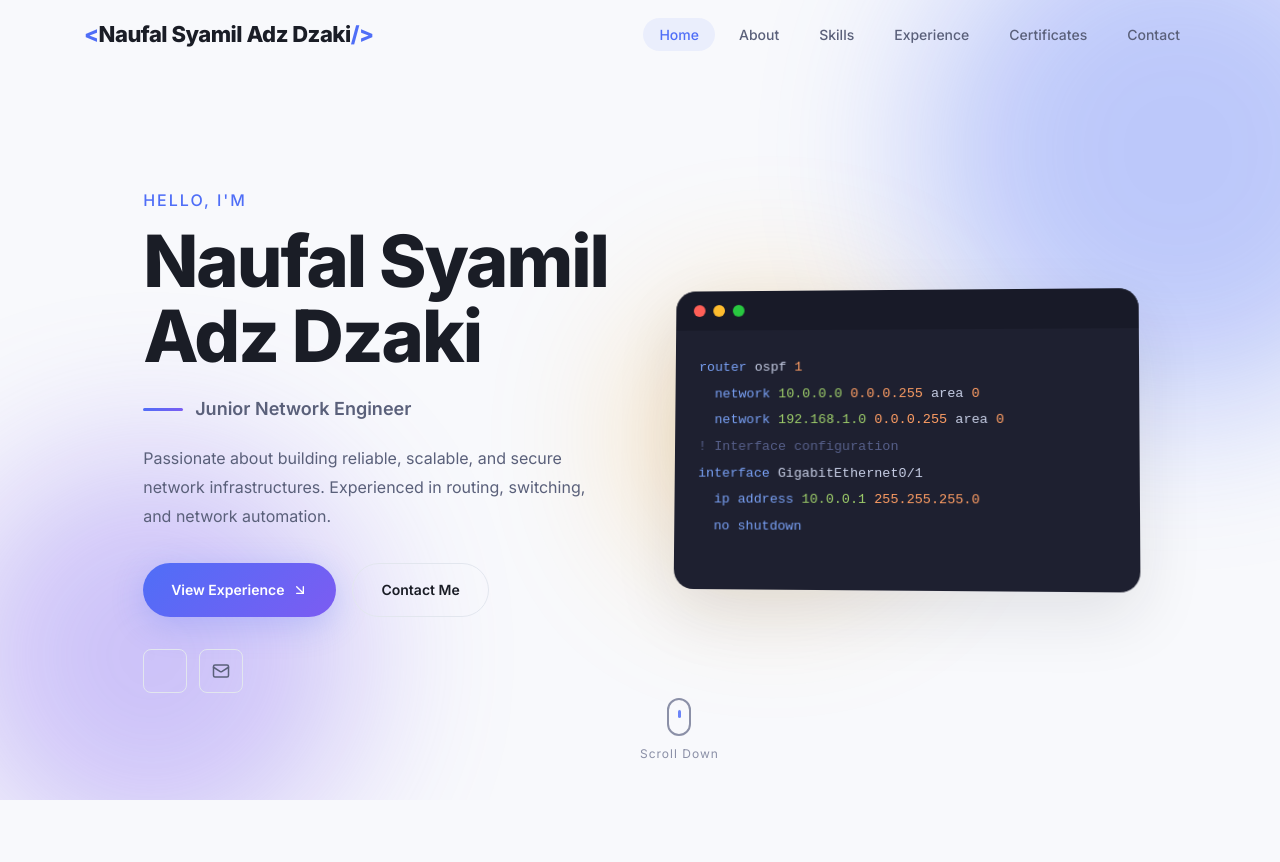
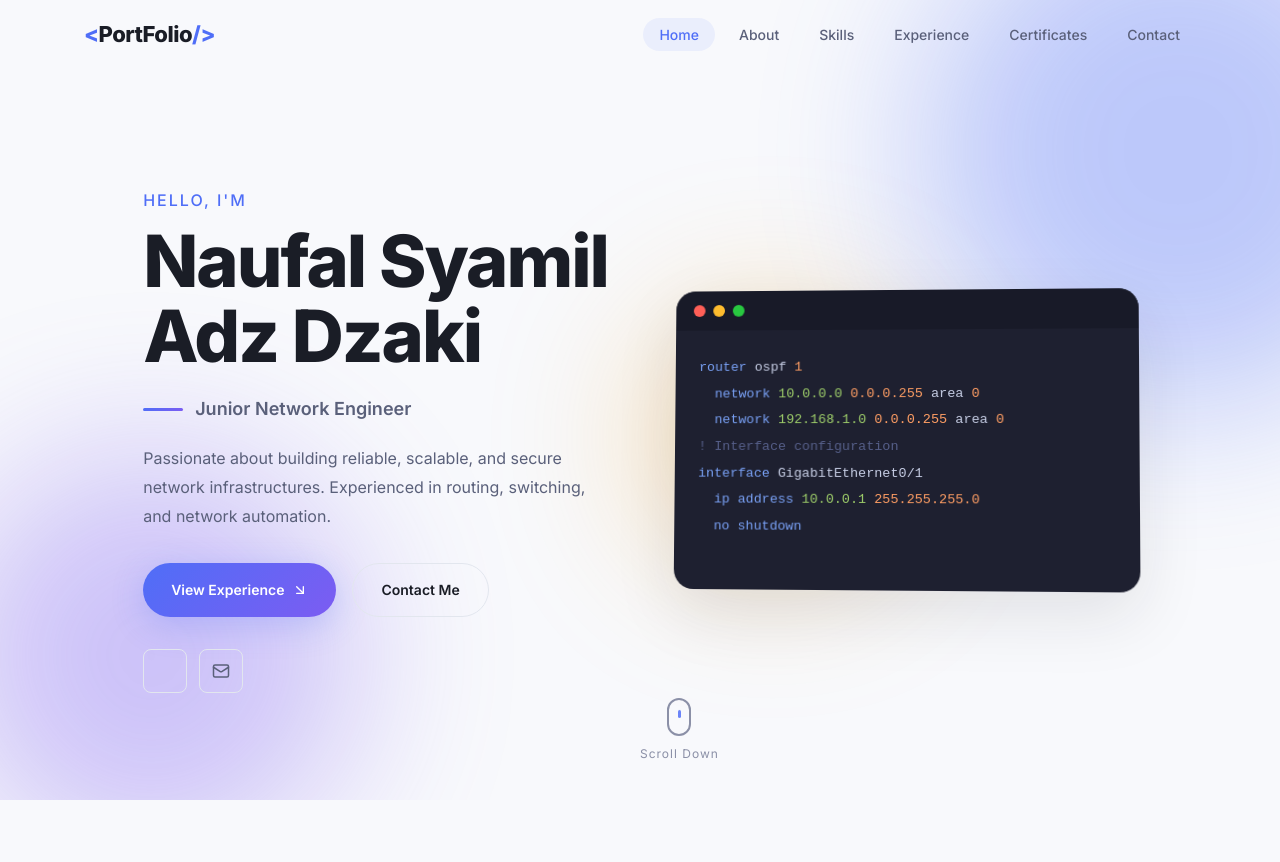
Before and after one commit to Djakiiiiiiii/Portfolio, a plain HTML site: page index.html in a window 1280 px wide. Shown: the top 862 px of the page. Drawn offline with nearby package versions, Linux system fonts and the light colour scheme; some icons are missing.

Commit message:
Change navbar logo text from 'Naufal Syamil Adz Dzaki' to 'PortFolio'

```diff
--- a/index.html
+++ b/index.html
@@ -22,7 +22,7 @@
   <nav class="navbar" id="navbar">
     <div class="nav-container">
       <a href="#hero" class="nav-logo">
-        <span class="logo-bracket">&lt;</span>Naufal Syamil Adz Dzaki<span class="logo-bracket">/&gt;</span>
+        <span class="logo-bracket">&lt;</span>PortFolio<span class="logo-bracket">/&gt;</span>
       </a>
       <ul class="nav-links" id="navLinks">
         <li><a href="#hero" class="nav-link active">Home</a></li>
```
